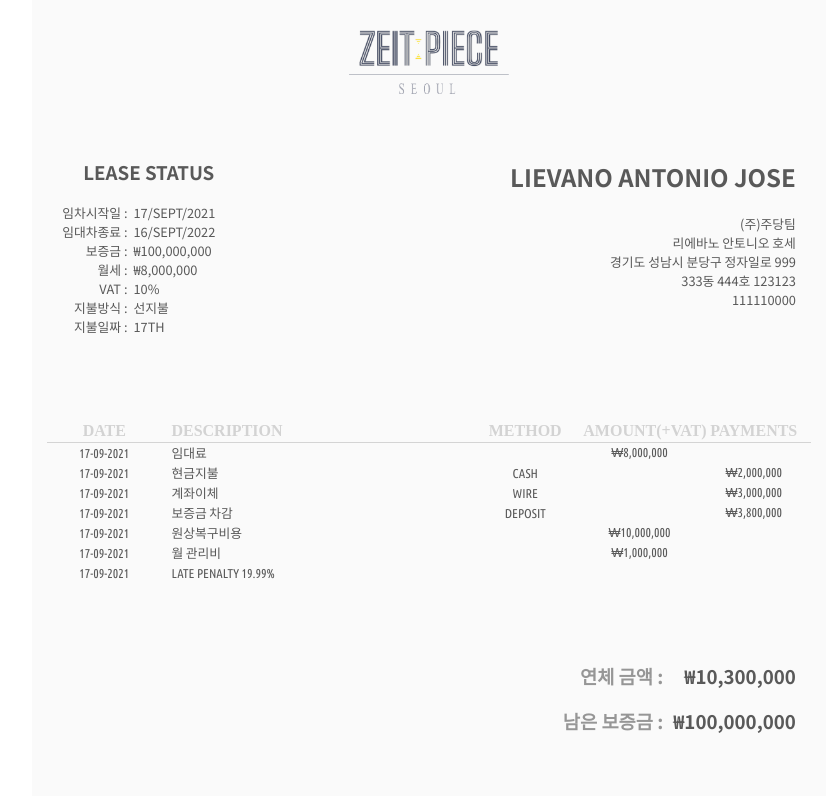
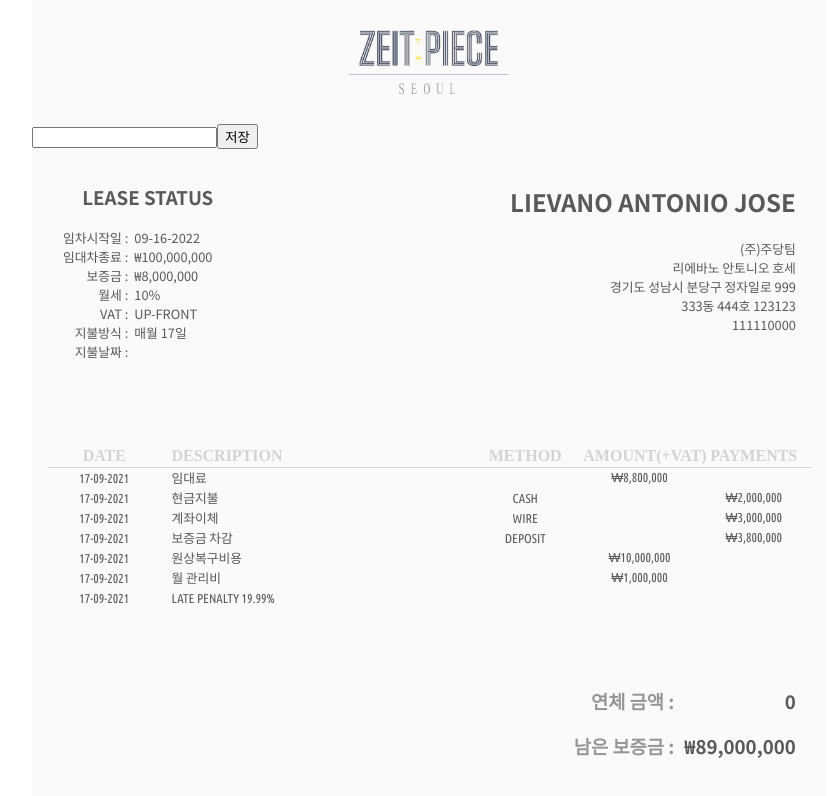
Before and after one commit to devxmachina/invoapp, a React (Create React App) app: page / in a window 1280 px wide. Shown: the top 796 px of the page, without its empty margins (211-1039 px from the left). Built offline with nearby package versions, Linux system fonts and the light colour scheme.

Commit message:
Updating

```diff
--- a/package.json
+++ b/package.json
@@ -11,6 +11,7 @@
     "react-bootstrap": "^2.1.0",
     "react-dom": "^17.0.2",
     "react-redux": "^7.2.6",
+    "react-router-dom": "^6.2.1",
     "react-scripts": "5.0.0",
     "redux": "^4.1.2",
     "web-vitals": "^2.1.2"
--- /dev/null
+++ b/src/AddState.js
@@ -0,0 +1,30 @@
+import React from 'react';
+import { useSelector, useDispatch } from "react-redux";
+import Lessee from './Lessee';
+import StateTable from "./StateTable";
+import Logo from './Logo';
+import Summary from "./Summary";
+import Footer from "./Footer";
+
+function AddState(props) {
+    let state = useSelector((state)=>state);
+    let dispatch = useDispatch();
+
+    return (
+        <div className="invoice">
+            <Logo />
+
+            <div>
+                <input onInput={ (e)=>{ dispatch({type: 'add', payload: e.target.value}) } } />
+                <button>저장</button>
+            </div>
+
+            <Lessee />
+            <StateTable records={state.records} />
+            <Summary />
+            <Footer />
+        </div>
+    );
+  }
+
+export default AddState;
--- a/src/App.js
+++ b/src/App.js
@@ -1,66 +1,24 @@
-import logo from './pngs/logo.png';
+
 import './App.css';
-import Data from './data';
-import { useState } from 'react';
-import Lessee from './Lessee';
-import StateTable from './StateTable';
-import records from './records';
-import { useSelector } from 'react-redux';
+import {
+  Routes,
+  Route
+} from "react-router-dom";
+import Result from './Result';
+import AddState from './AddState';
+
+
+
 
 function App(props) {
 
-  let state = useSelector((state)=>state);
-  console.log('## selector ##', state.records);
-
-  let [d, setD] = useState(Data);
-
-  let deposit = Intl.NumberFormat('ko-KO', { style: 'currency', currency: 'KRW' }).format(d.defaults.deposit)
-  let monthlyFee = Intl.NumberFormat('ko-KO', { style: 'currency', currency: 'KRW' }).format(d.defaults.monthlyFee)
-  let payment = Intl.NumberFormat('ko-KO', { style: 'currency', currency: 'KRW' }).format(10000000)
-  let damage = Intl.NumberFormat('ko-KO', { style: 'currency', currency: 'KRW'}).format(10300000)
-
   return (
-    <div className="invoice">
-
-      <div className="logo">
-        <img src={logo} style={{height: "clamp(3rem, 20vw, 4rem)"}} />
-      </div>
-
-      <Lessee />
-
-      <div className="table-div">
-        <table>
-          <thead>
-            <tr className="t-headrow">
-              <th scope="col">DATE</th>
-              <th scope="col">DESCRIPTION</th>
-              <th scope="col">METHOD</th>
-              <th scope="col">AMOUNT(+VAT)</th>
-              <th scope="col">PAYMENTS</th>
-            </tr>
-          </thead>
-          <tbody>
-            <StateTable records={state.records} />
-          </tbody>
-        </table>
-      </div>
-
-      <div className="summary">
-          <div className="summary-topics">
-            <h3 className="summary-topic">연체 금액 :</h3>
-            <h3 className="summary-topic">남은 보증금 :</h3>
-          </div>
-          <div className="summary-data">
-            <h3>{ damage }</h3>
-            <h3>{ deposit }</h3>
-          </div>
-        </div>
-      <div className="footer">
-        <p>{state.lessor.address} {state.lessor.unitNumber} {state.lessor.postalCode}</p>
-        <p>{state.lessor.companyID}</p>
-      </div>
-
-    </div>
+    <>
+        <Routes>
+          <Route path="/" element={<AddState />} />
+          <Route path="/result" element={<Result />} />
+        </Routes>
+    </>
   );
 }
 
--- /dev/null
+++ b/src/Footer.js
@@ -0,0 +1,15 @@
+import { useSelector } from "react-redux";
+
+function Footer() {
+
+    let state = useSelector((state)=>state);
+
+    return (
+        <div className="footer">
+            <p>{state.lessor.address} {state.lessor.unitNumber} {state.lessor.postalCode}</p>
+            <p>{state.lessor.companyID}</p>
+        </div>
+    )
+}
+
+export default Footer;
--- a/src/Lessee.js
+++ b/src/Lessee.js
@@ -4,15 +4,12 @@ import Data from './data';
 import { useSelector } from 'react-redux';
 
 function Lessee() {
-    let [d, setD] = useState(Data);
 
     let state = useSelector((state) => state);
 
 
-    let deposit = Intl.NumberFormat('ko-KO', { style: 'currency', currency: 'KRW' }).format(d.defaults.deposit)
-    let monthlyFee = Intl.NumberFormat('ko-KO', { style: 'currency', currency: 'KRW' }).format(d.defaults.monthlyFee)
-    let payment = Intl.NumberFormat('ko-KO', { style: 'currency', currency: 'KRW' }).format(10000000)
-    let damage = Intl.NumberFormat('ko-KO', { style: 'currency', currency: 'KRW'}).format(10300000)
+    let deposit = Intl.NumberFormat('ko-KO', { style: 'currency', currency: 'KRW' }).format(state.defaults.deposit)
+    let monthlyFee = Intl.NumberFormat('ko-KO', { style: 'currency', currency: 'KRW' }).format(state.defaults.monthlyFee)
 
     return (
         <div className="receiver-info">
@@ -26,27 +23,27 @@ function Lessee() {
                             <p>월세 :</p>
                             <p>VAT :</p>
                             <p>지불방식 :</p>
-                            <p>지불일짜 :</p>
+                            <p>지불날짜 :</p>
                         </div>
                         <div className="status">
-                            <p>17/SEPT/2021</p>
-                            <p>16/SEPT/2022</p>
+                            <p>{ state.defaults.startDate }</p>
+                            <p>{ state.defaults.endDate }</p>
                             <p>{ deposit }</p>
                             <p>{ monthlyFee }</p>
-                            <p>{d.defaults.VAT}</p>
-                            <p>선지불</p>
-                            <p>{d.defaults.billingDate}TH</p>
+                            <p>{ state.defaults.VAT }</p>
+                            <p>{ state.defaults.paymentTerm }</p>
+                            <p>매월 { state.defaults.billingDate }일</p>
                         </div>
                     </div>
 
             </div>
             <div className="receiver-status">
-                <h2>{d.lessee.englishName}</h2>
-                <p>{d.lessee.companyName}</p>
-                <p>{d.lessee.koreanName}</p>
-                <p>{d.lessee.address}</p>
-                <p>{d.lessee.unitNumber} {d.lessee.postalCode}</p>
-                <p>{d.lessee.companyID}</p>
+                <h2>{state.lessee.englishName}</h2>
+                <p>{state.lessee.companyName}</p>
+                <p>{state.lessee.koreanName}</p>
+                <p>{state.lessee.address}</p>
+                <p>{state.lessee.unitNumber} {state.lessee.postalCode}</p>
+                <p>{state.lessee.companyID}</p>
             </div>
         </div>
     )
--- /dev/null
+++ b/src/Logo.js
@@ -0,0 +1,11 @@
+import logo from './pngs/logo.png';
+
+function Logo() {
+    return (
+        <div className="logo">
+            <img src={logo} style={{height: "clamp(3rem, 20vw, 4rem)"}} />
+        </div>
+    )
+}
+
+export default Logo;
--- /dev/null
+++ b/src/Result.js
@@ -0,0 +1,22 @@
+import { useSelector } from "react-redux";
+import Lessee from './Lessee';
+import StateTable from "./StateTable";
+import Logo from './Logo';
+import Summary from "./Summary";
+import Footer from "./Footer";
+
+function Result() {
+    let state = useSelector((state)=>state);
+
+    return (
+        <div className="invoice">
+            <Logo />
+            <Lessee />
+            <StateTable records={state.records} />
+            <Summary />
+            <Footer />
+        </div>
+    );
+  }
+
+export default Result;
--- a/src/StateTable.js
+++ b/src/StateTable.js
@@ -1,66 +1,47 @@
 import React from 'react';
+import { useSelector } from 'react-redux';
 
 
 function StateTable(props) {
 
-    console.log("####", props.records[0].id)
+    let state = useSelector((state)=>state);
 
-    function currency(a) {
+    function currency(b) {
         return (
-            Intl.NumberFormat('ko-KO', { style: 'currency', currency: 'KRW' }).format(a)
+            Intl.NumberFormat('ko-KO', { style: 'currency', currency: 'KRW' }).format(b)
         )
     }
     return (
         <>
-            <tr>
-                <td>{ props.records[0].date }</td>
-                <td>{ props.records[0].description }</td>
-                <td>{ props.records[0].method }</td>
-                <td>{ props.records[0].amount === "" ? null : currency( props.records[0].amount) }</td>
-                <td>{ props.records[0].payment === "" ? null : currency( props.records[0].payment) }</td>
-            </tr>
-            <tr>
-                <td>{ props.records[1].date }</td>
-                <td>{ props.records[1].description }</td>
-                <td>{ props.records[1].method }</td>
-                <td>{ props.records[1].amount === "" ? null : currency( props.records[1].amount) }</td>
-                <td>{ props.records[1].payment === "" ? null : currency( props.records[1].payment) }</td>
-            </tr>
-            <tr>
-                <td>{ props.records[2].date }</td>
-                <td>{ props.records[2].description }</td>
-                <td>{ props.records[2].method }</td>
-                <td>{ props.records[2].amount === "" ? null : currency( props.records[2].amount) }</td>
-                <td>{ props.records[2].payment === "" ? null : currency( props.records[2].payment) }</td>
-            </tr>
-            <tr>
-                <td>{ props.records[3].date }</td>
-                <td>{ props.records[3].description }</td>
-                <td>{ props.records[3].method }</td>
-                <td>{ props.records[3].amount === "" ? null : currency( props.records[3].amount) }</td>
-                <td>{ props.records[3].payment === "" ? null : currency( props.records[3].payment) }</td>
-            </tr>
-            <tr>
-                <td>{ props.records[4].date }</td>
-                <td>{ props.records[4].description }</td>
-                <td>{ props.records[4].method }</td>
-                <td>{ props.records[4].amount === "" ? null : currency( props.records[4].amount) }</td>
-                <td>{ props.records[4].payment === "" ? null : currency( props.records[4].payment) }</td>
-            </tr>
-            <tr>
-                <td>{ props.records[5].date }</td>
-                <td>{ props.records[5].description }</td>
-                <td>{ props.records[5].method }</td>
-                <td>{ props.records[5].amount === "" ? null : currency( props.records[5].amount) }</td>
-                <td>{ props.records[5].payment === "" ? null : currency( props.records[5].payment) }</td>
-            </tr>
-            <tr>
-                <td>{ props.records[6].date }</td>
-                <td>{ props.records[6].description }</td>
-                <td>{ props.records[6].method }</td>
-                <td>{ props.records[6].amount === "" ? null : currency( props.records[6].amount) }</td>
-                <td>{ props.records[6].payment === "" ? null : currency( props.records[6].payment) }</td>
-            </tr>
+            <div className="table-div">
+                <table>
+                    <thead>
+                        <tr className="t-headrow">
+                            <th scope="col">DATE</th>
+                            <th scope="col">DESCRIPTION</th>
+                            <th scope="col">METHOD</th>
+                            <th scope="col">AMOUNT(+VAT)</th>
+                            <th scope="col">PAYMENTS</th>
+                        </tr>
+                    </thead>
+                    {
+                        state.records.map((a,i)=>{
+                            return (
+                                <tbody key={i}>
+                                    <tr>
+                                        <td>{ state.records[i].date }</td>
+                                        <td>{ state.records[i].description }</td>
+                                        <td>{ state.records[i].method }</td>
+                                        <td>{ state.records[i].amount === "" ? null : currency( state.records[i].amount) }</td>
+                                        <td>{ state.records[i].payment === "" ? null : currency( state.records[i].payment) }</td>
+                                    </tr>
+                                </tbody>
+
+                            )
+                        })
+                    }
+                </table>
+            </div>
         </>
     )
 }
--- /dev/null
+++ b/src/Summary.js
@@ -0,0 +1,32 @@
+import { useSelector } from "react-redux";
+
+function Summary() {
+
+    let state = useSelector((state)=>state);
+
+    let amount = 0;
+    let payment = 0;
+    let deposit = state.defaults.deposit
+    let remaining = 0;
+    state.records.map( (a, i) => {
+
+      amount += Number(state.records[i].amount)
+      payment += Number(state.records[i].payment)
+      remaining = Intl.NumberFormat('ko-KO', { style: 'currency', currency: 'KRW'}).format(deposit - (amount - payment))
+    })
+
+    return (
+        <div className="summary">
+            <div className="summary-topics">
+                <h3 className="summary-topic">연체 금액 :</h3>
+                <h3 className="summary-topic">남은 보증금 :</h3>
+            </div>
+            <div className="summary-data">
+                <h3>{ 0 }</h3>
+                <h3>{ remaining }</h3>
+            </div>
+        </div>
+    )
+}
+
+export default Summary;
--- a/src/data.js
+++ b/src/data.js
@@ -1,8 +1,4 @@
 /* eslint-disable import/no-anonymous-default-export */
-
-let currentDate = new Date();
-
-
 export default
     {
         lessor: {
@@ -26,8 +22,8 @@ export default
         },
         defaults: {
             currency: "won",
-            startDate: "Start Date",
-            endDate: "End date",
+            startDate: "",
+            endDate: "09-16-2022",
             deposit: 100000000,
             monthlyFee: 8000000,
             VAT: "10%",
@@ -41,7 +37,7 @@ export default
                 date: "17-09-2021",
                 description: "임대료",
                 method: "",
-                amount: 8000000,
+                amount: 8800000,
                 payment: "",
             },
             {
--- a/src/index.js
+++ b/src/index.js
@@ -3,24 +3,39 @@ import ReactDOM from 'react-dom';
 import './index.css';
 import App from './App';
 import reportWebVitals from './reportWebVitals';
+import {
+  BrowserRouter,
+  Routes,
+  Route
+} from "react-router-dom";
+
 import Data from './data';
 
 import { Provider } from 'react-redux';
 import { createStore } from 'redux';
 
+let default1 = Data
 
-let store = createStore(()=>{ return Data })
+function reducer(state=default1, action) {
+  if (action.type === 'add') {
+    let records = [state.defaults];
+    records[0].startDate = action.payload
+    state.records = records
+    // copy.defaults.startDate = action.payload
+    console.log('records: ', records)
+    return state
+  }
+  return state
+}
 
-console.log("## index.js ##", Data)
-
-function reducer() {
-  return
-}
+let store = createStore(reducer)
 
 ReactDOM.render(
   <React.StrictMode>
     <Provider store={store}>
-      <App />
+      <BrowserRouter>
+        <App />
+      </BrowserRouter>
     </Provider>
   </React.StrictMode>,
   document.getElementById('root')
```
Also changed, not shown: 2 other files (tests, documents, lock files or other folders).
